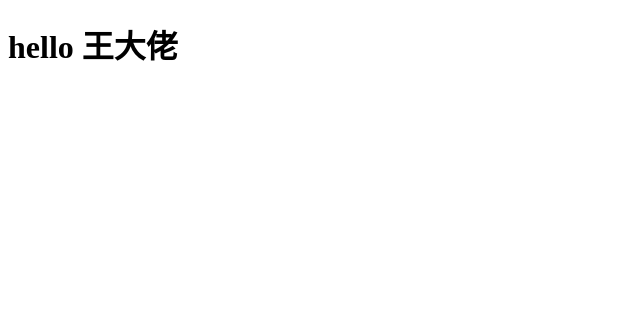
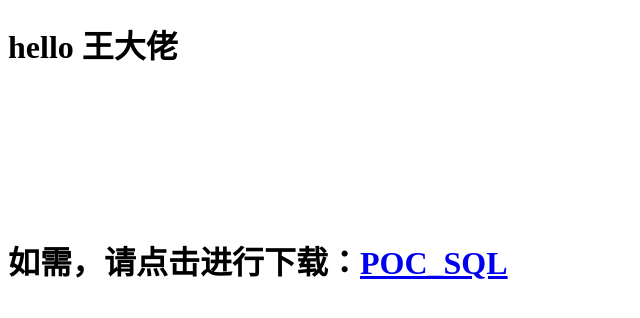
Before and after one commit to sunblog3/sunblog3.github.io, a plain HTML site: page index.html in a window 1280 px wide. Shown: the whole page, without its empty margins (0-640 px from the left). Drawn offline with Linux system fonts and the light colour scheme.

Commit message:
Update index.html

```diff
--- a/index.html
+++ b/index.html
@@ -8,5 +8,9 @@
 </head>
 <body>
     <h1>hello 王大佬</h1>
+    <h1><br><br><br><br>
+    如需，请点击进行下载：<a href="https://sunblog3.github.io/poc.sql" download>POC_SQL</a>
+    </h1>
+
 </body>
 </html>
```
